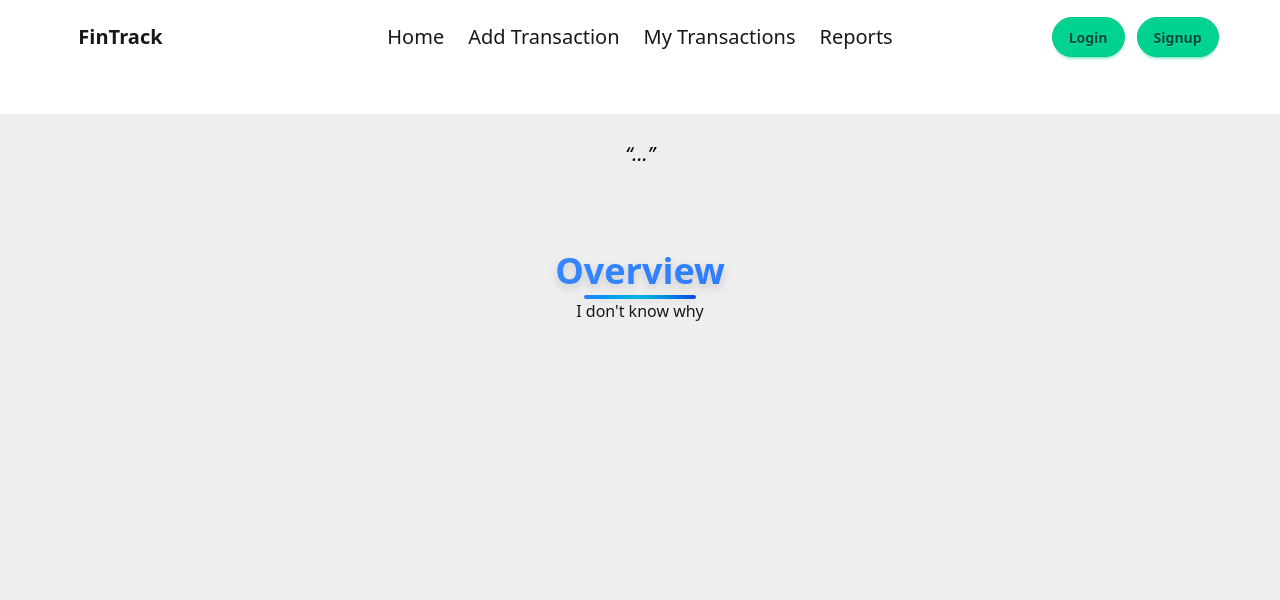
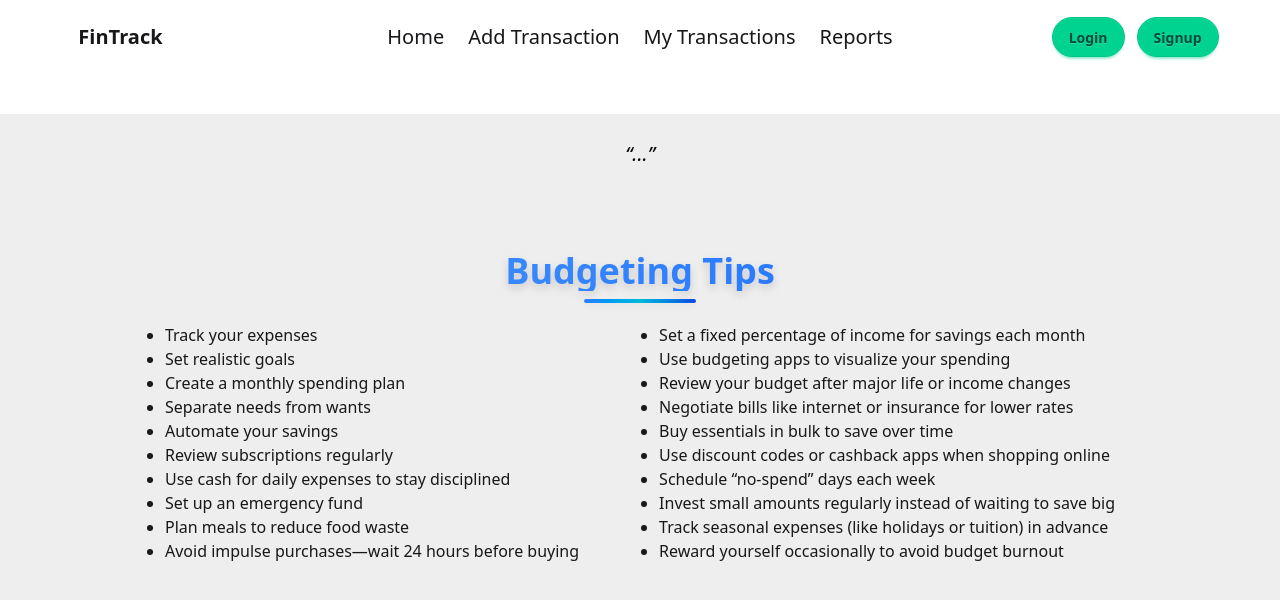
Before and after one commit to BrainlessDip/FinTrackClient, a React (Vite) app: page / in a window 1280 px wide. Shown: the top 600 px of the page. Built offline with nearby package versions, Linux system fonts and the light colour scheme; no server answers.

Commit message:
feat: add 20 budgeting tips

```diff
--- a/src/components/BudgetingTips.jsx
+++ b/src/components/BudgetingTips.jsx
@@ -3,12 +3,45 @@ import React from "react";
 const BudgetingTips = () => {
   return (
     <section className="mt-10">
-      <h2 className="text-3xl sm:text-4xl font-extrabold text-transparent bg-clip-text bg-linear-to-r from-blue-400 to-blue-600 drop-shadow-lg text-center dark:text-white">
-        Overview
+      <h2 className="text-3xl sm:text-4xl font-extrabold text-transparent bg-clip-text bg-linear-to-r from-blue-400 to-blue-600 drop-shadow-lg text-center dark:text-white mb-2">
+        Budgeting Tips
       </h2>
       <div className="w-28 h-1 mx-auto mt-1 bg-linear-to-r from-blue-500 via-cyan-500 to-blue-700 dark:from-purple-400 dark:via-pink-400 dark:to-orange-300 rounded-full shadow-md"></div>
 
-      <div className="text-center">I don't know why</div>
+      <div className="flex justify-center items-center font-medium gap-20 mt-5">
+        <div>
+          <ul className="list-disc">
+            <li>Track your expenses</li>
+            <li>Set realistic goals</li>
+            <li>Create a monthly spending plan</li>
+            <li>Separate needs from wants</li>
+            <li>Automate your savings</li>
+            <li>Review subscriptions regularly</li>
+            <li>Use cash for daily expenses to stay disciplined</li>
+            <li>Set up an emergency fund</li>
+            <li>Plan meals to reduce food waste</li>
+            <li>Avoid impulse purchases—wait 24 hours before buying</li>
+          </ul>
+        </div>
+        <div>
+          <ul className="list-disc">
+            <li>Set a fixed percentage of income for savings each month</li>
+            <li>Use budgeting apps to visualize your spending</li>
+            <li>Review your budget after major life or income changes</li>
+            <li>Negotiate bills like internet or insurance for lower rates</li>
+            <li>Buy essentials in bulk to save over time</li>
+            <li>Use discount codes or cashback apps when shopping online</li>
+            <li>Schedule “no-spend” days each week</li>
+            <li>
+              Invest small amounts regularly instead of waiting to save big
+            </li>
+            <li>
+              Track seasonal expenses (like holidays or tuition) in advance
+            </li>
+            <li>Reward yourself occasionally to avoid budget burnout</li>
+          </ul>
+        </div>
+      </div>
     </section>
   );
 };
```
